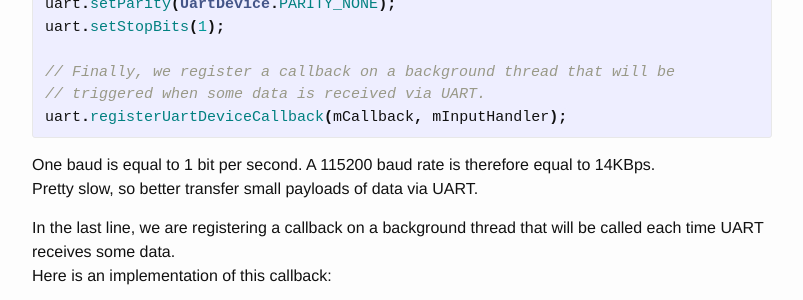
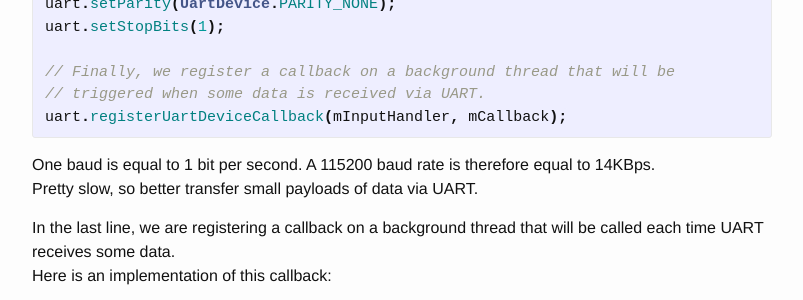
Before and after one commit to Nilhcem/nilhcem.github.io, a Jekyll site: the page built from _posts/2017-02-15-android-things-uart.md, in a window 1280 px wide and 900 px high, scrolled down 2811 px. Shown: the part 151-451 px from the top of the window, without its empty margins (238-1041 px from the left). Built offline with Jekyll 4.4.1, drawn with Linux system fonts in a browser that asks for light colours; comment, search, counter and statistics services are not loaded.

```diff
--- a/_posts/2017-02-15-android-things-uart.md
+++ b/_posts/2017-02-15-android-things-uart.md
@@ -63,7 +63,7 @@ uart.setStopBits(1);
 
 // Finally, we register a callback on a background thread that will be
 // triggered when some data is received via UART.
-uart.registerUartDeviceCallback(mCallback, mInputHandler);
+uart.registerUartDeviceCallback(mInputHandler, mCallback);
 {% endhighlight %}
 
 One baud is equal to 1 bit per second. A 115200 baud rate is therefore equal to 14KBps.<br>
```
